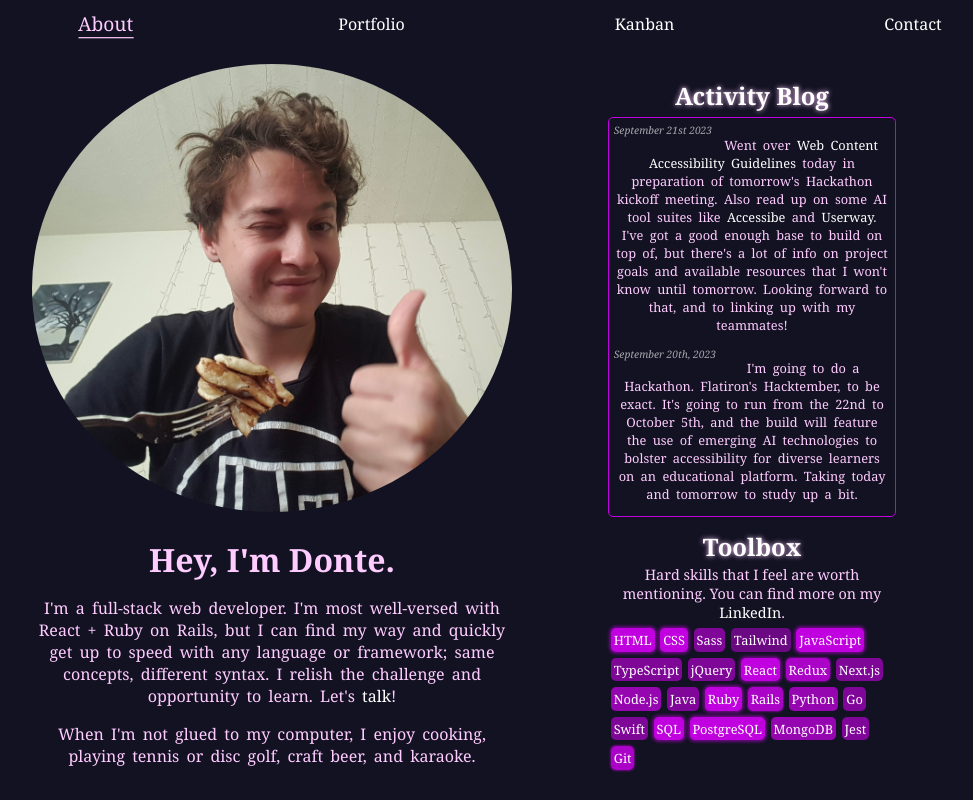
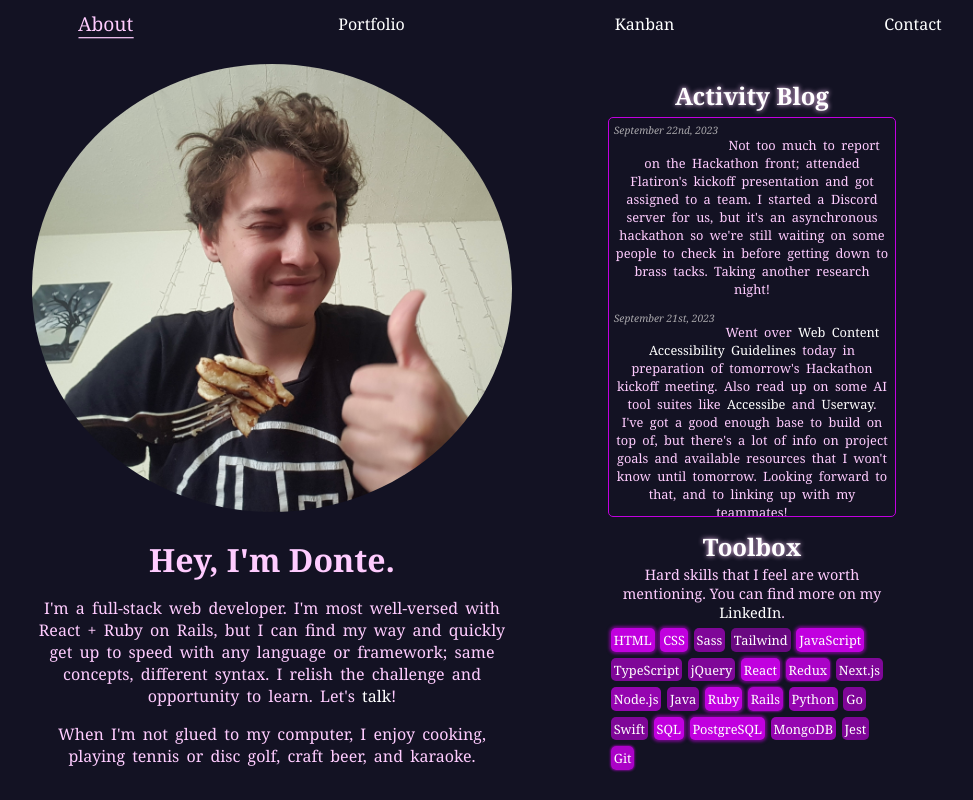
Before and after one commit to dawnteigh/dawnteigh.github.io, a React (Create React App) app: page / in a window 1280 px wide. Shown: the whole page, without its empty margins (128-1101 px from the left). Built offline with nearby package versions, Linux system fonts and the light colour scheme.

Commit message:
9/22 entry

```diff
--- a/src/data/activity.js
+++ b/src/data/activity.js
@@ -1,6 +1,10 @@
 export const activity = [
   {
-    date: "September 21st 2023",
+    date: "September 22nd, 2023",
+    entry: `Not too much to report on the Hackathon front; attended Flatiron's kickoff presentation and got assigned to a team. I started a Discord server for us, but it's an asynchronous hackathon so we're still waiting on some people to check in before getting down to brass tacks. Taking another research night!`
+  },
+  {
+    date: "September 21st, 2023",
     entry: `Went over <a href="https://wcag.com/developers/" target="_blank">Web Content Accessibility Guidelines</a> today in preparation of tomorrow's Hackathon kickoff meeting. Also read up on some AI tool suites like <a href="https://accessibe.com/" target="_blank">Accessibe</a> and <a href="https://userway.org/" target="_blank">Userway</a>. I've got a good enough base to build on top of, but there's a lot of info on project goals and available resources that I won't know until tomorrow. Looking forward to that, and to linking up with my teammates!`
   },
   {
```
